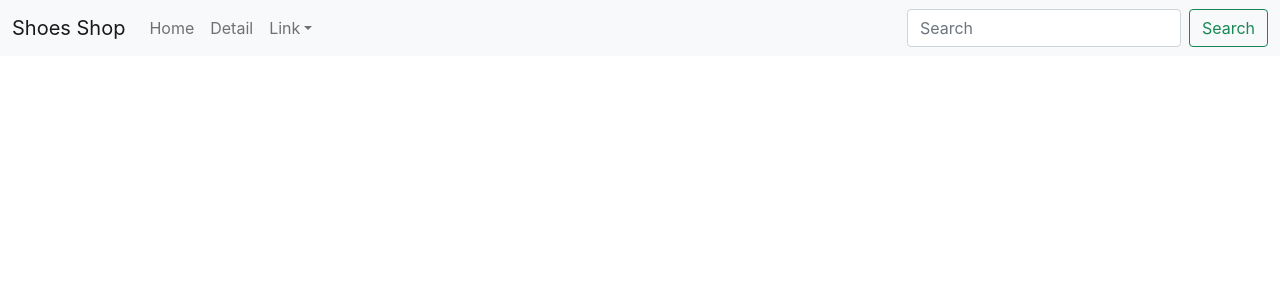
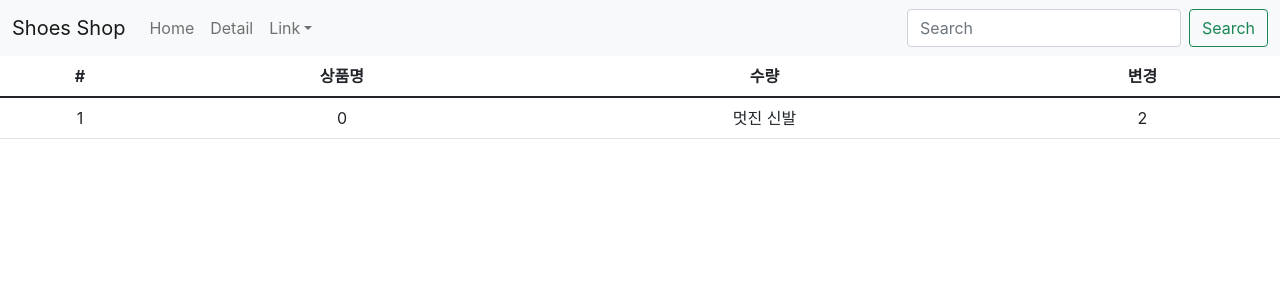
Before and after one commit to develinu/react-study-shop, a React (Create React App) app: page /cart/1 in a window 1280 px wide. Shown: the top 300 px of the page. Built offline with nearby package versions, Linux system fonts and the light colour scheme.

Commit message:
feat: - Cart 컴포넌트 추가 - react-redux 추가

```diff
--- a/package.json
+++ b/package.json
@@ -12,9 +12,11 @@
     "react": "^17.0.2",
     "react-bootstrap": "^2.0.3",
     "react-dom": "^17.0.2",
+    "react-redux": "^7.2.6",
     "react-router-dom": "^5.3.0",
     "react-scripts": "5.0.0",
     "react-transition-group": "^4.4.2",
+    "redux": "^4.1.2",
     "styled-components": "^5.3.3",
     "web-vitals": "^2.1.2"
   },
--- a/src/App.js
+++ b/src/App.js
@@ -8,6 +8,7 @@ import { Link, Route, Switch } from 'react-router-dom'
 
 import ShoesData from './data.js'
 import Detail from './Detail'
+import Cart from './Cart'
 import axios from 'axios'
 
 export let inventoryContext = React.createContext()
@@ -134,6 +135,10 @@ function App() {
 						<Detail shoes={shoes} inventory={inventory} setInventory={setInventory} />
 					</inventoryContext.Provider>
 				</Route>
+
+				<Route path="/cart/:cartId">
+						<Cart />
+				</Route>
 			</Switch>
     </div>
   );
--- /dev/null
+++ b/src/Cart.js
@@ -0,0 +1,39 @@
+import React from 'react'
+import Table from 'react-bootstrap/Table'
+import { connect } from 'react-redux'
+
+
+
+function Cart({ state }) {
+  return (
+    <div>
+      <Table responsive>
+        <thead>
+          <tr>
+            <th>#</th>
+            <th>상품명</th>
+            <th>수량</th>
+            <th>변경</th>
+          </tr>
+        </thead>
+        <tbody>
+          <tr>
+            <td>1</td>
+            <td>{state[0].id}</td>
+            <td>{state[0].name}</td>
+            <td>{state[0].quantity}</td>
+          </tr>
+        </tbody>
+      </Table>
+    </div>
+  )
+}
+
+const convertStateToProps = (state => {
+  return {
+    state: state
+  }
+})
+
+export default connect(convertStateToProps)(Cart)
+// export default Cart
--- a/src/index.js
+++ b/src/index.js
@@ -1,16 +1,31 @@
-import React from 'react';
-import ReactDOM from 'react-dom';
-import './index.css';
-import App from './App';
-import reportWebVitals from './reportWebVitals';
+import React from 'react'
+import ReactDOM from 'react-dom'
+import './index.css'
+import App from './App'
+import reportWebVitals from './reportWebVitals'
 
-import { BrowserRouter } from 'react-router-dom';
+import { BrowserRouter } from 'react-router-dom'
+import { Provider } from 'react-redux'
+import { createStore } from 'redux'
+
+
+const store = createStore(() => {
+  return [
+    {
+      id: 0,
+      name: '멋진 신발',
+      quantity: 2
+    }
+  ]
+})
 
 
 ReactDOM.render(
   <React.StrictMode>
     <BrowserRouter>
-      <App />
+      <Provider store={store}>
+        <App />
+      </Provider>
     </BrowserRouter>
   </React.StrictMode>,
   document.getElementById('root')
```
Also changed, not shown: 1 other file (tests, documents, lock files or other folders).
